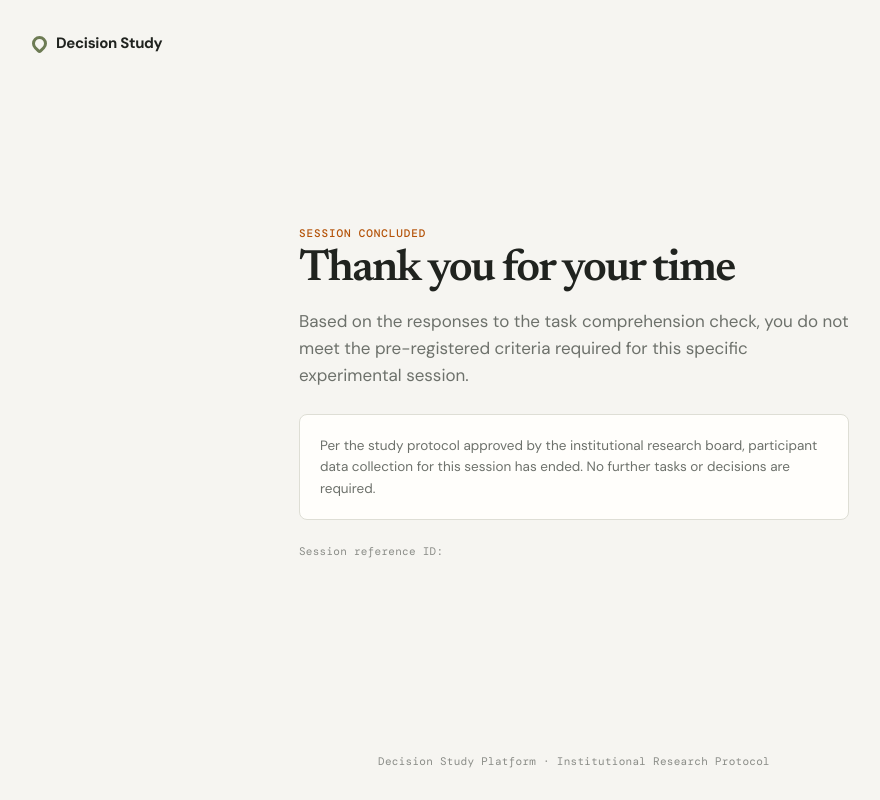
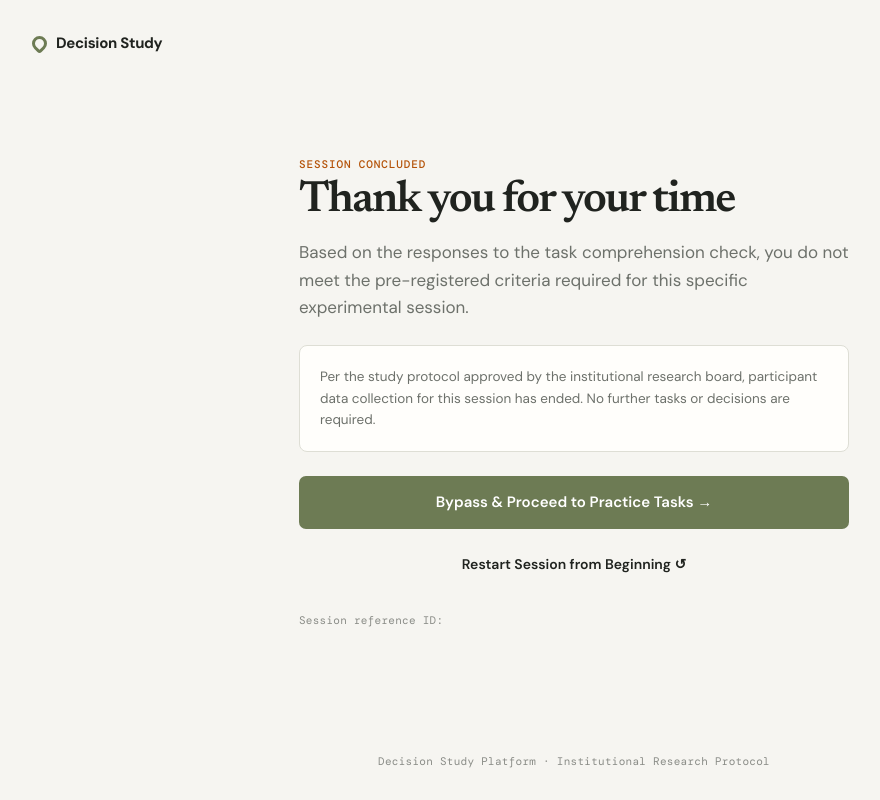
Before and after one commit to pranav18june/CHI-experiment, a React (Vite) app: page /excluded in a window 1280 px wide. Shown: the whole page, without its empty margins (66-946 px from the left). Built offline with nearby package versions, Linux system fonts and the light colour scheme; no server answers.

Commit message:
fix: remove strict participant exclusion lock and allow proceeding to practice tasks

```diff
--- a/src/components/training/ComprehensionCheck.jsx
+++ b/src/components/training/ComprehensionCheck.jsx
@@ -142,18 +142,13 @@ export default function ComprehensionCheck({ onPass, onFail, onExclude }) {
       // 4/4 Correct -> Passed!
       onPass({ attempt, score: correctCount, answers })
     } else {
-      if (attempt === 1) {
-        // Attempt 1 Failed -> Allow 1 retry
-        onFail({ attempt: 1, score: correctCount, answers })
-      } else {
-        // Attempt 2 Failed -> Pre-registered exclusion
-        onExclude({ attempt: 2, score: correctCount, answers })
-      }
+      // Allow retry or review without blocking
+      onFail({ attempt, score: correctCount, answers })
     }
   }
 
   function handleRetry() {
-    setAttempt(2)
+    setAttempt((prev) => prev + 1)
     setAnswers({})
     setHasSubmitted(false)
     setScore(0)
@@ -173,14 +168,9 @@ export default function ComprehensionCheck({ onPass, onFail, onExclude }) {
         </h1>
         <p className="lede" style={{ marginBottom: 28 }}>
           Please answer all 4 questions below to verify key concepts before proceeding to the practice round.
-          {attempt === 2 && (
-            <span style={{ display: 'block', color: '#b45309', fontWeight: 600, marginTop: 6 }}>
-              ⚠ Attempt 2 of 2 — Please read each question carefully.
-            </span>
-          )}
         </p>
 
-        {/* Retry Banner if Attempt 1 was missed */}
+        {/* Banner if Attempt 1 was missed */}
         {hasSubmitted && score < COMPREHENSION_ITEMS.length && attempt === 1 && (
           <div
             style={{
@@ -196,17 +186,65 @@ export default function ComprehensionCheck({ onPass, onFail, onExclude }) {
               Score: {score} / {COMPREHENSION_ITEMS.length} correct
             </strong>
             <p style={{ margin: 0, fontSize: 13, lineHeight: 1.5 }}>
-              One or more answers did not match the study concepts. Per protocol guidelines, you have one retry attempt.
-              Please review the concepts and try again.
+              Review the questions below. You can try again or proceed to the practice tasks.
             </p>
+            <div style={{ display: 'flex', gap: 12, marginTop: 14 }}>
               <button
                 className="button primary"
                 type="button"
                 onClick={handleRetry}
-              style={{ marginTop: 14, minHeight: 40, padding: '0 16px', fontSize: 13 }}
+                style={{ minHeight: 40, padding: '0 16px', fontSize: 13 }}
               >
-              Start Attempt 2 →
+                Try Again ↺
               </button>
+              <button
+                className="button secondary"
+                type="button"
+                onClick={() => onPass({ attempt, score, answers })}
+                style={{ minHeight: 40, padding: '0 16px', fontSize: 13 }}
+              >
+                Proceed to Practice Tasks →
+              </button>
+            </div>
+          </div>
+        )}
+
+        {/* Banner if Attempt 2+ was missed */}
+        {hasSubmitted && score < COMPREHENSION_ITEMS.length && attempt >= 2 && (
+          <div
+            style={{
+              background: '#eff6ff',
+              border: '1px solid #bfdbfe',
+              borderRadius: 8,
+              padding: '16px 20px',
+              marginBottom: 28,
+              color: '#1e40af',
+            }}
+          >
+            <strong style={{ display: 'block', marginBottom: 4, fontSize: 15 }}>
+              Score: {score} / {COMPREHENSION_ITEMS.length}
+            </strong>
+            <p style={{ margin: 0, fontSize: 13, lineHeight: 1.5 }}>
+              Review the questions below. You can proceed directly to the practice tasks now.
+            </p>
+            <div style={{ display: 'flex', gap: 12, marginTop: 14 }}>
+              <button
+                className="button primary"
+                type="button"
+                onClick={() => onPass({ attempt, score, answers })}
+                style={{ minHeight: 40, padding: '0 16px', fontSize: 13 }}
+              >
+                Proceed to Practice Tasks →
+              </button>
+              <button
+                className="button secondary"
+                type="button"
+                onClick={handleRetry}
+                style={{ minHeight: 40, padding: '0 16px', fontSize: 13 }}
+              >
+                Try Again ↺
+              </button>
+            </div>
           </div>
         )}
 
--- a/src/context/StudyContext.jsx
+++ b/src/context/StudyContext.jsx
@@ -564,6 +564,22 @@ export function StudyProvider({ children }) {
     setPhase('debrief')
   }
 
+  function resetExclusionAndProceed() {
+    setIsExcluded(false)
+    setComprehensionPassed(true)
+    beginPractice()
+  }
+
+  function restartSession() {
+    try {
+      localStorage.removeItem(AUTOSAVE_STORAGE_KEY)
+    } catch {}
+    setIsExcluded(false)
+    setComprehensionPassed(false)
+    setPhaseState('consent')
+    navigate('/', { replace: true })
+  }
+
   const value = {
     participantId, participantType, condition, trialPlan,
     comprehensionPassed, isExcluded,
@@ -593,6 +609,8 @@ export function StudyProvider({ children }) {
     submitFinalEstimate,
     handleNextPracticeTrial,
     handlePostTaskComplete,
+    resetExclusionAndProceed,
+    restartSession,
   }
 
   return <StudyContext.Provider value={value}>{children}</StudyContext.Provider>
--- a/src/pages/ExcludedPage.jsx
+++ b/src/pages/ExcludedPage.jsx
@@ -7,7 +7,7 @@ import { useStudyContext } from '../context/StudyContext.jsx'
  * Rendered when a novice participant fails the 4-item comprehension check on both attempts.
  */
 export default function ExcludedPage() {
-  const { participantId } = useStudyContext()
+  const { participantId, resetExclusionAndProceed, restartSession } = useStudyContext()
 
   return (
     <main className="welcome-shell">
@@ -32,6 +32,25 @@ export default function ExcludedPage() {
           </p>
         </section>
 
+        <div style={{ display: 'flex', flexDirection: 'column', gap: 12, marginBottom: 24 }}>
+          <button
+            type="button"
+            className="button primary full"
+            onClick={resetExclusionAndProceed}
+            style={{ padding: '14px 20px', fontSize: 15 }}
+          >
+            Bypass & Proceed to Practice Tasks →
+          </button>
+          <button
+            type="button"
+            className="button secondary full"
+            onClick={restartSession}
+            style={{ padding: '12px 20px', fontSize: 14 }}
+          >
+            Restart Session from Beginning ↺
+          </button>
+        </div>
+
         <p className="participant-code" style={{ marginBottom: 0 }}>
           Session reference ID: <strong>{participantId}</strong>
         </p>
```
Lines whose indentation alone changed are shown as unchanged.
